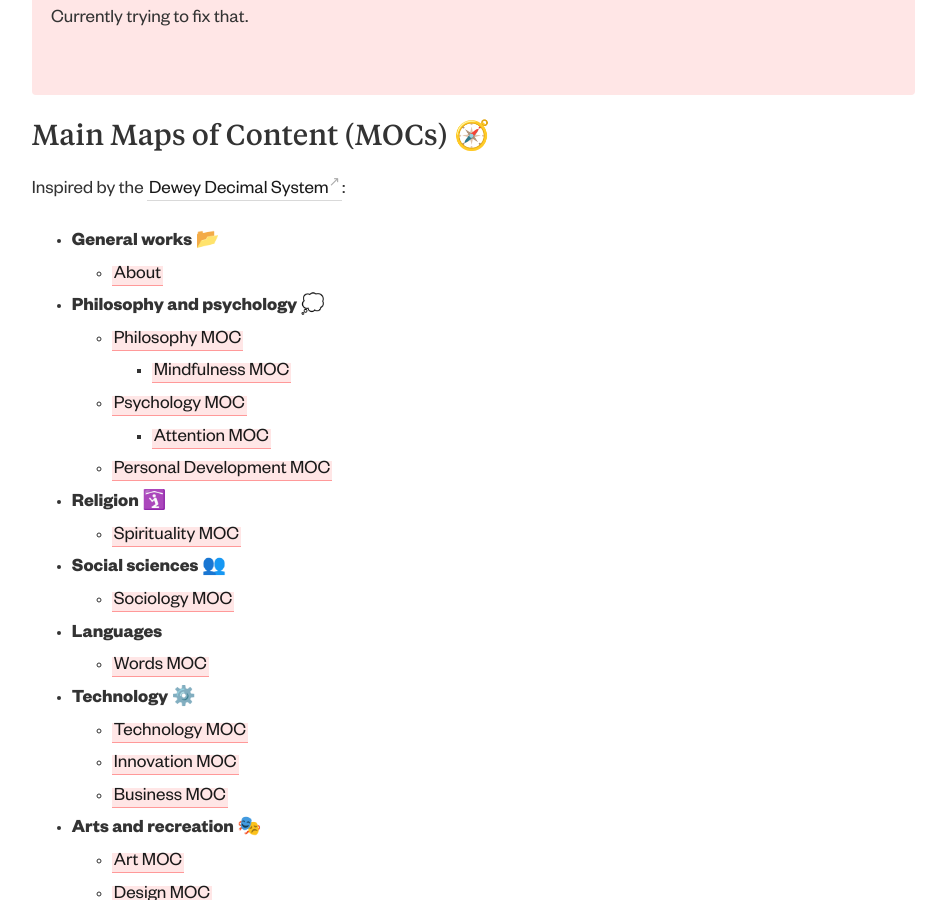
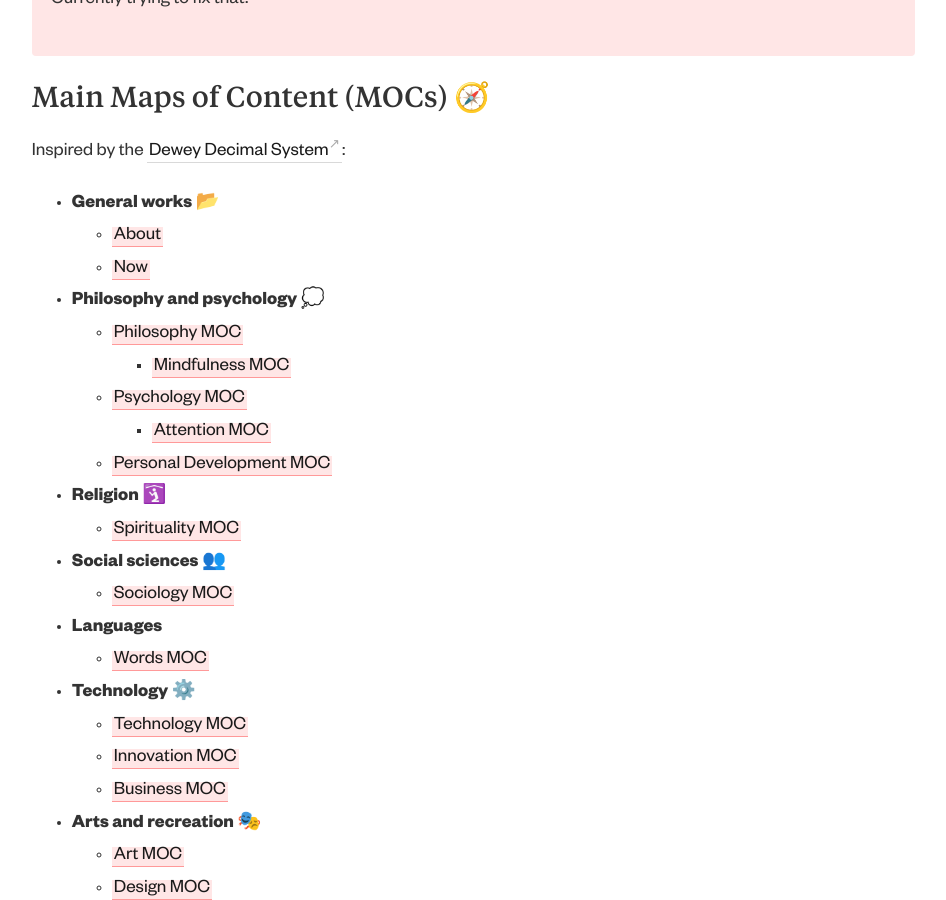
Before and after one commit to biancamika/digital-garden-template, a Jekyll site: the page built from _pages/index.md, in a window 1280 px wide and 900 px high, scrolled down 1073 px. Shown: the whole window, without its empty margins (45-991 px from the left). Built offline with Jekyll 4.4.1, drawn with Linux system fonts in a browser that asks for light colours.

Commit message:
Update index.md

```diff
--- a/_pages/index.md
+++ b/_pages/index.md
@@ -11,7 +11,7 @@ permalink: /
 
 Hi, I'm Bianca. Welcome to my digital garden, where I nurture my thoughts. I take notes because I have too many tabs open in my 5 MB brain :') and don't want to forget all the wonderful things I get to learn.
 
-<p style="padding: 3em 1em; background: #ffe6e6; border-radius: 4px;">
+<p style="padding: 2em 1em; background: #ffe6e6; border-radius: 4px;">
   Warning: This website is forever a work in progress! Some notes may have weird formatting too + broken links. Currently trying to fix that.
 </p>
 
@@ -20,6 +20,7 @@ Hi, I'm Bianca. Welcome to my digital garden, where I nurture my thoughts. I tak
 Inspired by the [Dewey Decimal System](https://www.printablee.com/postpic/2014/01/dewey-decimal-classification-system-chart_211133.png):
 + **General works 📂**
   + [[About]]
+  + [[Now]]
 + **Philosophy and psychology 💭**
   + [[Philosophy MOC]]
     + [[Mindfulness MOC]]
```
